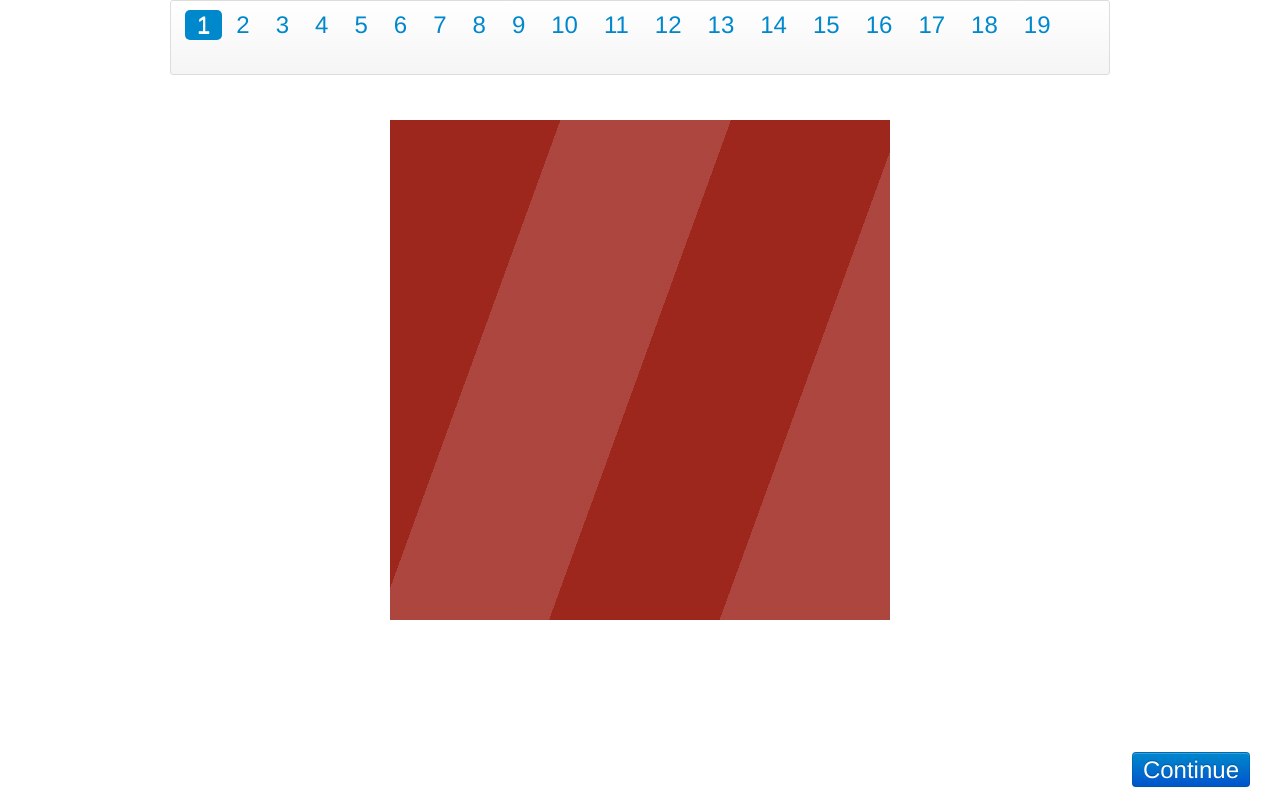
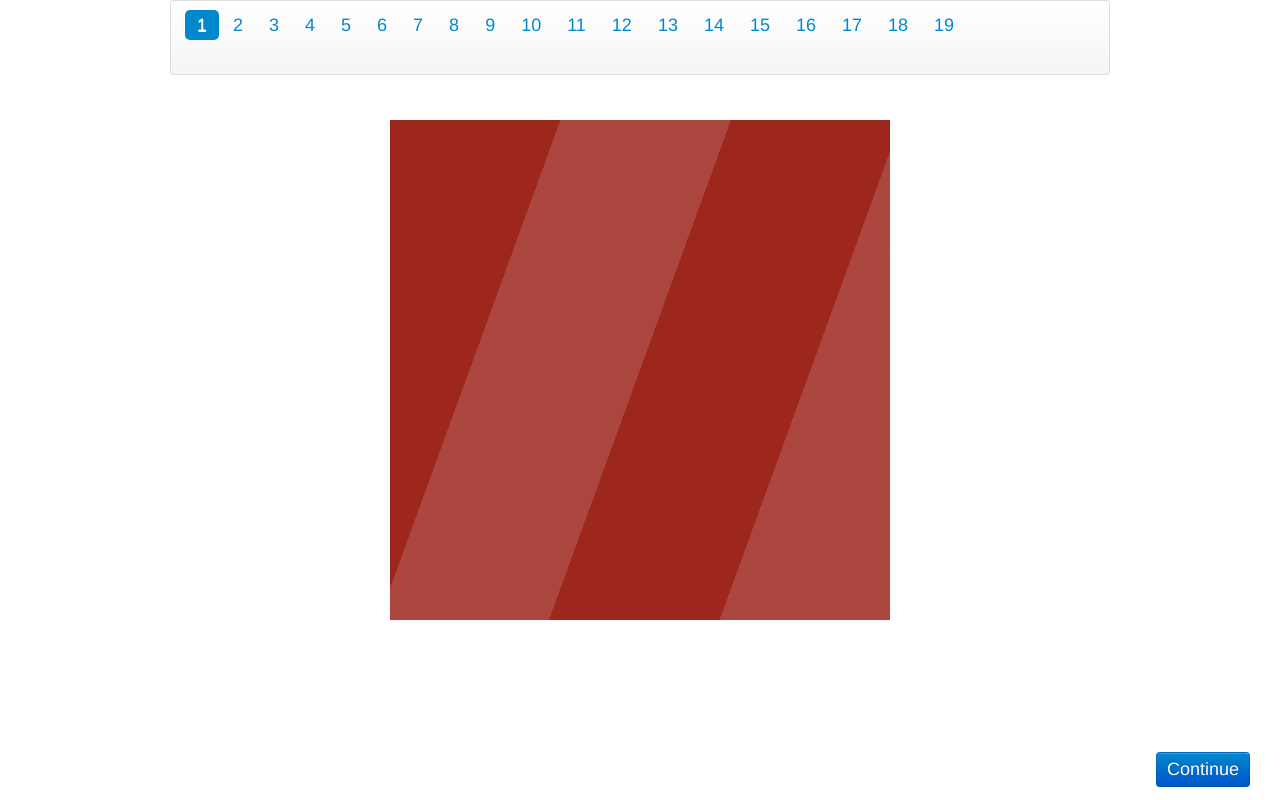
Before and after one commit to cadavre/morespug.github.com, a plain HTML site: page index.html in a window 1280 px wide. Drawn offline with Linux system fonts and the light colour scheme.

Commit message:
Update gh-pages

```diff
--- a/less/variables.less
+++ b/less/variables.less
@@ -49,7 +49,7 @@
 @serifFontFamily:       Georgia, "Times New Roman", Times, serif;
 @monoFontFamily:        Menlo, Monaco, Consolas, "Courier New", monospace;
 
-@baseFontSize:          24px;
+@baseFontSize:          18px;
 @baseFontFamily:        @sansFontFamily;
 @baseLineHeight:        25px;
 @altFontFamily:         @serifFontFamily;
```
